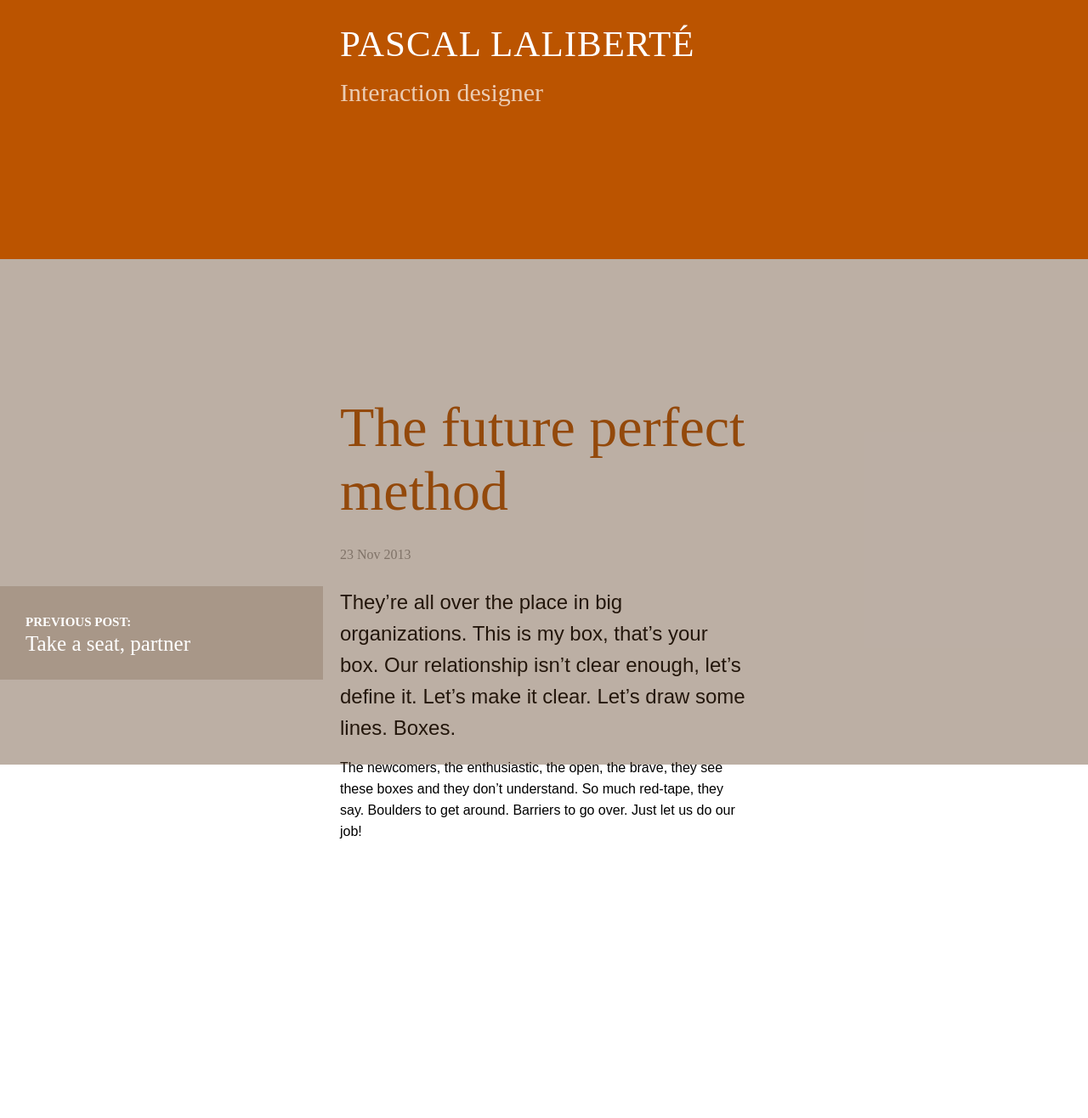
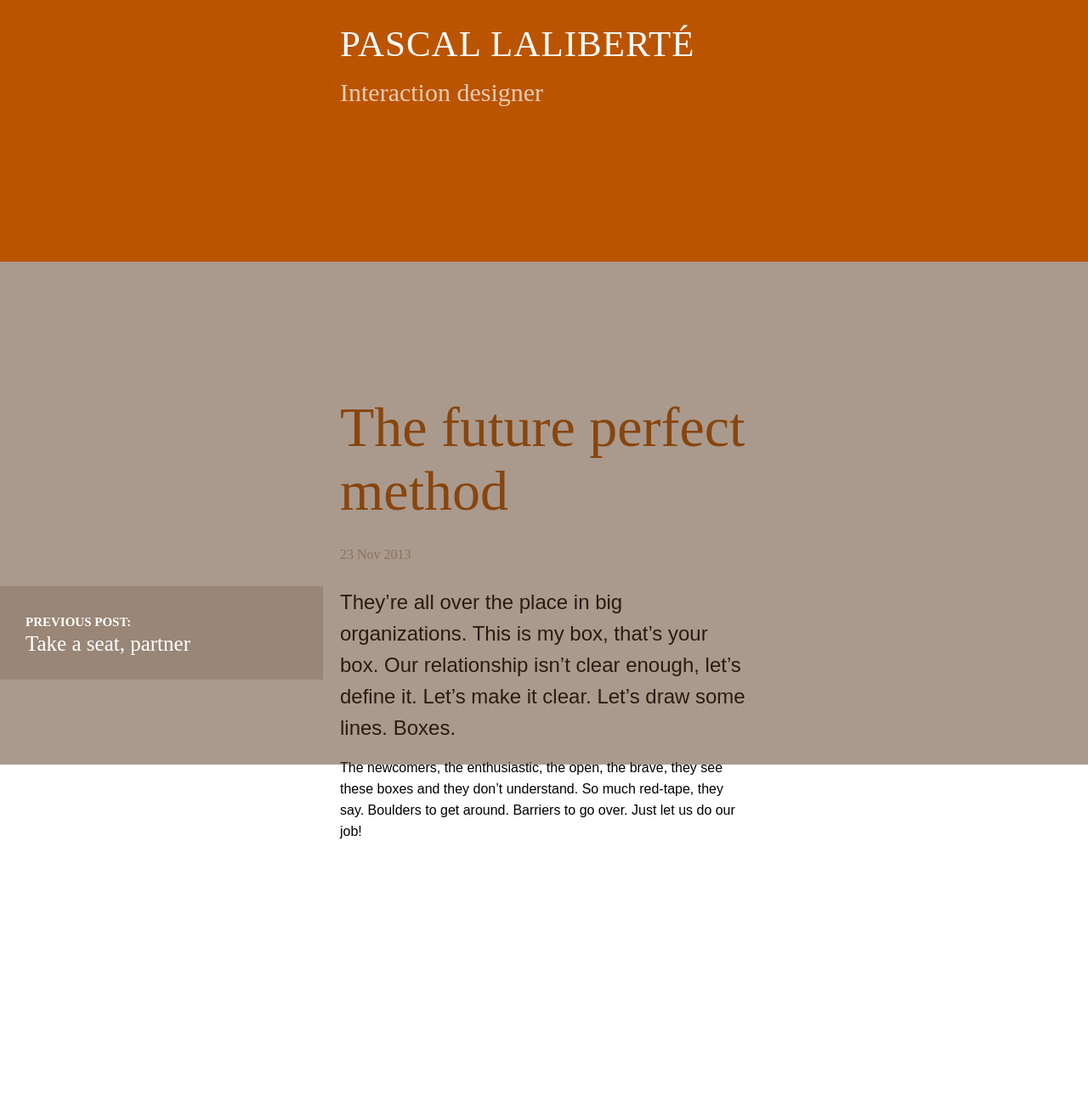
Before and after one commit to pascallaliberte/by.pascallaliberte.me, a Jekyll site: the page built from _posts/2013-11-23-the-future-perfect-method.md, in a window 1280 px wide. Shown: the whole page at 85% size. Built offline with Jekyll 4.4.1, drawn with Linux system fonts in a browser that asks for light colours; nearby versions of some CDN libraries; Markdown is read by kramdown in place of the engine named in the settings.

Commit message:
Tweaked colours and fattened the strip showing at the top

```diff
--- a/a/css/screen.css
+++ b/a/css/screen.css
@@ -378,7 +378,7 @@ body {
 div.intro {
   font-family: adelle, serif;
   padding: 20px 0 0;
-  color: #999999;
+  color: #bcafa5;
 }
 
 /* line 25, ../sass/screen.sass */
@@ -433,7 +433,7 @@ p {
 /* line 67, ../sass/screen.sass */
 p.meta {
   font-family: adelle, serif;
-  color: #999999;
+  color: #bcafa5;
 }
 
 /* line 71, ../sass/screen.sass */
@@ -488,7 +488,7 @@ p.callout {
 /* line 112, ../sass/screen.sass */
 .js .about {
   position: absolute;
-  height: 305px;
+  height: 308px;
   background: #bb5400;
   width: 100%;
   top: 0;
@@ -593,7 +593,7 @@ p.callout {
   position: absolute;
   top: 0;
   left: 0;
-  background: rgba(87, 55, 29, 0.4);
+  background: rgba(87, 55, 29, 0.5);
 }
 
 /* line 184, ../sass/screen.sass */
```
Also changed, not shown: a/sass/screen.sass (+4 -4 lines).
